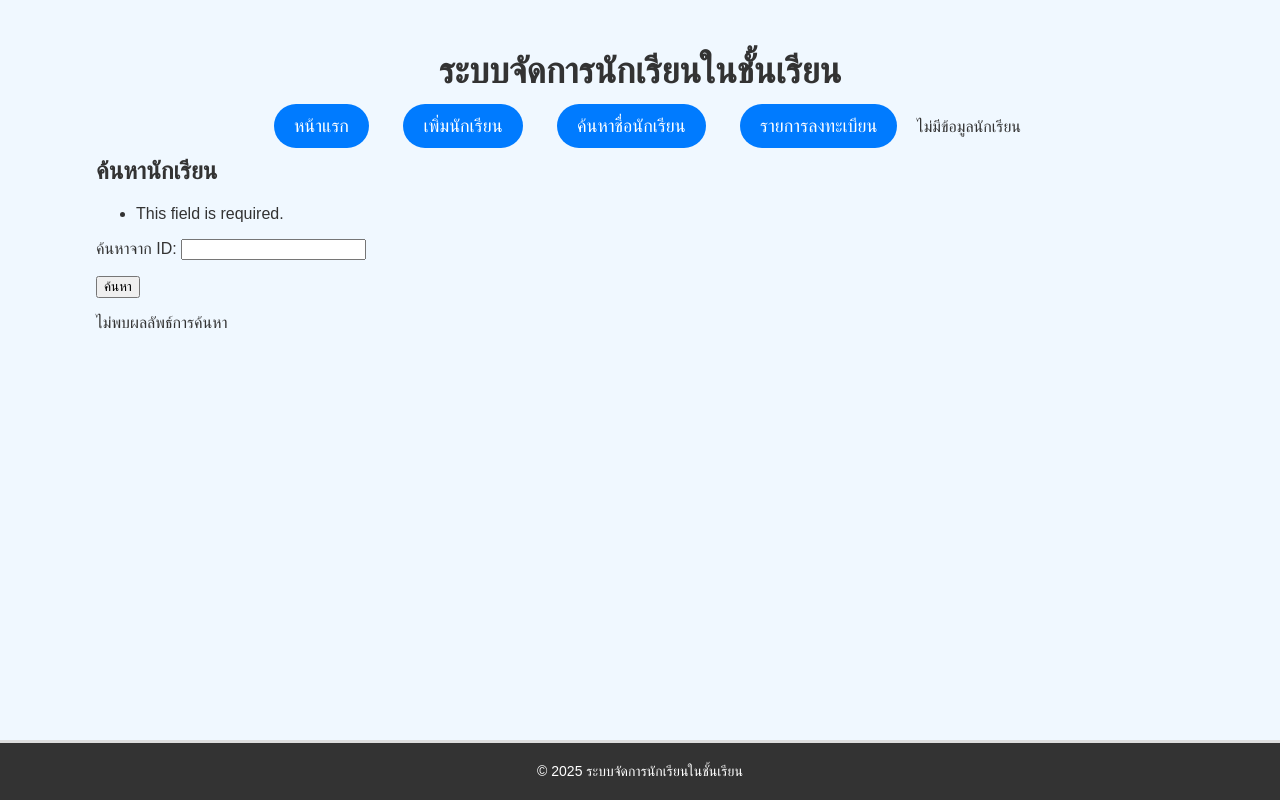
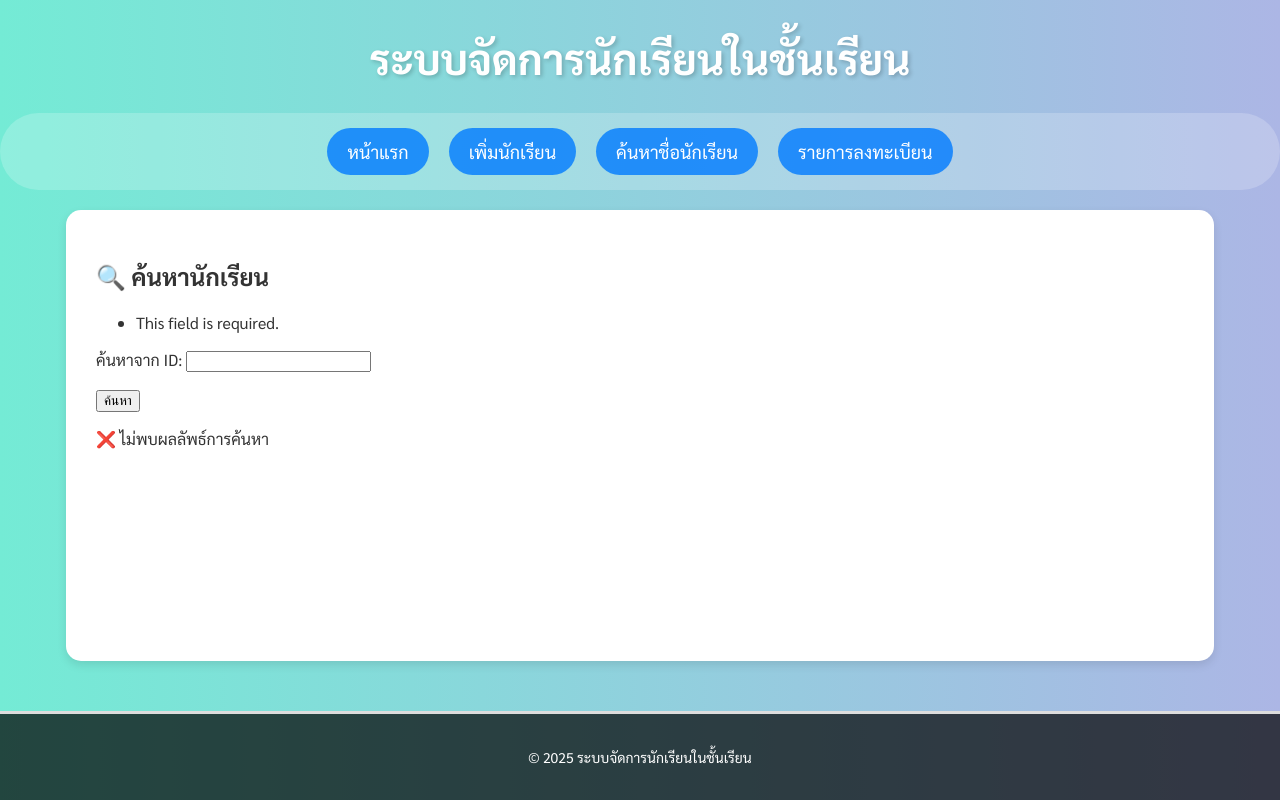
Before and after one commit to SirimongkolMannubut/data_students, a Django app: page /students/search/ in a window 1280 px wide. Run offline with Django 5.2, Linux system fonts and the light colour scheme.

Commit message:
งับ

```diff
--- a/student_app/forms.py
+++ b/student_app/forms.py
@@ -32,7 +32,7 @@ class CourseRegistrationForm(forms.ModelForm):
             instance.student = self.student  # กำหนด student ที่ลงทะเบียน
 
         # ตรวจสอบจำนวนผู้ลงทะเบียนของหลักสูตร
-        if instance.course.course_registration_set.count() >= instance.course.max_students:
+        if instance.course.registrations.count() >= instance.course.max_students:
             raise ValidationError(f"หลักสูตร {instance.course.name} เต็มแล้ว")  # ถ้าหลักสูตรเต็มแล้ว จะเกิด ValidationError
 
         # ถ้า commit เป็น True ก็จะบันทึกข้อมูลลงฐานข้อมูล
--- a/student_app/models.py
+++ b/student_app/models.py
@@ -15,13 +15,14 @@ class Course(models.Model):
     name = models.CharField(max_length=100)  # ชื่อหลักสูตร
     description = models.TextField()  # รายละเอียดหลักสูตร
     created_at = models.DateTimeField(auto_now_add=True)  # เวลาที่สร้าง
+    max_students = models.IntegerField(default=30)  # จำนวนสูงสุดของนักเรียนในหลักสูตร
 
     def __str__(self):
         return self.name
 
 class CourseRegistration(models.Model):
-    student = models.ForeignKey(Student, on_delete=models.CASCADE)
-    course = models.ForeignKey(Course, on_delete=models.CASCADE)
+    student = models.ForeignKey(Student, on_delete=models.CASCADE, related_name='registrations')  # เพิ่ม related_name
+    course = models.ForeignKey(Course, on_delete=models.CASCADE, related_name='registrations')  # เพิ่ม related_name
     date_registered = models.DateTimeField(auto_now_add=True)
 
     class Meta:
--- a/student_app/views.py
+++ b/student_app/views.py
@@ -20,7 +20,6 @@ def register_course(request, student_id=None):
     return render(request, 'register_course.html', {'form': form, 'student': student})
 
 
-
 # ฟังก์ชันแสดงรายการการลงทะเบียน
 def registration_list(request):
     registrations = CourseRegistration.objects.all()  # แสดงการลงทะเบียนทั้งหมด
@@ -31,6 +30,7 @@ def registration_list(request):
 def student_search(request):
     search_form = StudentSearchForm(request.GET)
     students = []  # เริ่มต้นเป็นลิสต์ว่างสำหรับเก็บผลลัพธ์
+    registrations = []  # เก็บการลงทะเบียนของนักเรียน
 
     if request.method == 'GET' and search_form.is_valid():
         search_id = search_form.cleaned_data.get('search_id')  # ดึง ID ที่กรอก
@@ -39,7 +39,10 @@ def student_search(request):
         if search_id:
             students = Student.objects.filter(id=search_id)
 
-    return render(request, 'student_search.html', {'form': search_form, 'students': students})
+            # ดึงการลงทะเบียนของนักเรียน
+            registrations = CourseRegistration.objects.filter(student__in=students)
+
+    return render(request, 'student_search.html', {'form': search_form, 'students': students, 'registrations': registrations})
 
 
 # หน้าแรก
--- a/templates/base.html
+++ b/templates/base.html
@@ -4,10 +4,11 @@
     <meta charset="UTF-8">
     <meta name="viewport" content="width=device-width, initial-scale=1.0">
     <title>{% block title %}ระบบจัดการนักเรียน{% endblock %}</title>
+    <link href="https://fonts.googleapis.com/css2?family=Sarabun:wght@300;400;700&display=swap" rel="stylesheet">
     <style>
         body {
-            font-family: 'Arial', sans-serif;
-            background-color: #f0f8ff;
+            font-family: 'Sarabun', sans-serif;
+            background: linear-gradient(to right, #74ebd5, #acb6e5);
             color: #333;
             margin: 0;
             padding: 0;
@@ -17,143 +18,190 @@
         }
         h1 {
             text-align: center;
-            color: #333;
-            margin-top: 50px;
-            font-size: 36px;
+            color: #fff;
+            margin-top: 30px;
+            font-size: 42px;
             font-weight: bold;
+            text-shadow: 2px 2px 4px rgba(0, 0, 0, 0.2);
         }
         nav {
-            text-align: center;
-            margin: 20px 0;
+            display: flex;
+            justify-content: center;
+            background: rgba(255, 255, 255, 0.2);
+            padding: 15px;
+            border-radius: 50px;
+
         }
         nav a {
             text-decoration: none;
-            color: white;
+            color: #fff;
             font-size: 18px;
             padding: 12px 20px;
-            background-color: #007bff;
-            border-radius: 50px;
-            margin: 0 15px;
-            transition: background-color 0.3s ease, transform 0.3s ease;
+            background: rgba(0, 123, 255, 0.8);
+            border-radius: 30px;
+            margin: 0 10px;
+            transition: all 0.3s ease;
         }
         nav a:hover {
-            background-color: #0056b3;
-            transform: scale(1.05);
+            background: rgba(0, 123, 255, 1);
+            transform: scale(1.1);
         }
         .container {
             width: 85%;
-            margin: 0 auto;
+            margin: 20px auto;
             flex-grow: 1;
+            background: white;
+            padding: 30px;
+            border-radius: 15px;
+            box-shadow: 0px 4px 10px rgba(0, 0, 0, 0.1);
         }
         footer {
             text-align: center;
             padding: 20px 0;
-            background-color: #333;
+            background: rgba(0, 0, 0, 0.7);
             color: white;
             font-size: 14px;
             border-top: 3px solid #ddd;
             margin-top: 30px;
         }
-        footer p {
-            margin: 0;
-        }
         .student-table {
             width: 100%;
             border-collapse: collapse;
-            margin-top: 30px;
+            margin-top: 20px;
         }
         .student-table th, .student-table td {
             border: 1px solid #ddd;
             padding: 15px;
             text-align: center;
-            font-size: 16px;
         }
         .student-table th {
-            background-color: #007bff;
+            background: #007bff;
             color: white;
-            font-weight: bold;
         }
         .student-table tr:nth-child(even) {
-            background-color: #f2f2f2;
+            background: #f8f9fa;
         }
         .student-table tr:hover {
-            background-color: #ddd;
+            background: #ddd;
         }
         .edit-btn, .delete-btn {
             text-decoration: none;
-            padding: 8px 15px;
-            border-radius: 4px;
+            padding: 10px 15px;
+            border-radius: 6px;
+            transition: all 0.3s ease;
         }
         .edit-btn {
-            background-color: #28a745;
+            background: #28a745;
             color: white;
         }
         .edit-btn:hover {
-            background-color: #218838;
+            background: #218838;
+            transform: scale(1.1);
         }
         .delete-btn {
-            background-color: #dc3545;
+            background: #dc3545;
             color: white;
         }
         .delete-btn:hover {
-            background-color: #c82333;
+            background: #c82333;
+            transform: scale(1.1);
         }
         .form-container {
-            max-width: 600px;
-            margin: 40px auto;
+            max-width: 500px;
+            margin: 30px auto;
             background: #fff;
-            padding: 30px;
-            border-radius: 8px;
-            box-shadow: 0px 4px 6px rgba(0, 0, 0, 0.1);
-        }
-        .form-container form {
-            display: flex;
-            flex-direction: column;
+            padding: 25px;
+            border-radius: 12px;
+            box-shadow: 0px 4px 10px rgba(0, 0, 0, 0.1);
         }
         .form-container input, .form-container select {
-            padding: 12px;
+            padding: 10px;
             margin-bottom: 15px;
             border: 1px solid #ccc;
             border-radius: 6px;
+            width: 100%;
             font-size: 16px;
         }
         .save-btn {
-            background-color: #007bff;
+            background: #007bff;
             color: white;
             border: none;
             padding: 12px 20px;
             cursor: pointer;
             border-radius: 6px;
             font-size: 18px;
-            transition: background-color 0.3s ease, transform 0.3s ease;
+            transition: all 0.3s ease;
+            width: 100%;
         }
         .save-btn:hover {
-            background-color: #0056b3;
+            background: #0056b3;
             transform: scale(1.05);
         }
         .cancel-btn {
-            display: inline-block;
-            margin-left: 10px;
-            padding: 8px 15px;
-            background-color: #6c757d;
+            display: block;
+            text-align: center;
+            margin-top: 10px;
+            padding: 10px 15px;
+            background: #6c757d;
             color: white;
-            border-radius: 4px;
+            border-radius: 6px;
             text-decoration: none;
             font-size: 16px;
         }
         .cancel-btn:hover {
-            background-color: #5a6268;
+            background: #5a6268;
         }
         .page-title {
             text-align: center;
-            margin-bottom: 30px;
-            font-size: 24px;
+            font-size: 28px;
             color: #333;
+            margin-bottom: 20px;
+
+
         }
+
+        @media (max-width: 768px) {
+            h1 {
+                font-size: 28px;
+                margin-top: 20px;
+            }
+            nav {
+                flex-direction: column;
+                align-items: center;
+                padding: 10px;
+            }
+            nav a {
+                font-size: 16px;
+                padding: 10px 15px;
+                margin: 5px 0;
+                width: 90%;
+                text-align: center;
+            }
+            .container {
+                width: 95%;
+                padding: 15px;
+            }
+            .student-table th, .student-table td {
+                padding: 10px;
+                font-size: 14px;
+            }
+            .form-container {
+                max-width: 100%;
+                padding: 20px;
+            }
+            .save-btn {
+                font-size: 16px;
+                padding: 10px;
+            }
+            .cancel-btn {
+                font-size: 14px;
+                padding: 8px;
+            }
+        }
+
     </style>
 </head>
 <body>
-    <div class="container">
     <h1>ระบบจัดการนักเรียนในชั้นเรียน</h1>
     <nav>
         <a href="{% url 'student_list' %}">หน้าแรก</a>
@@ -163,10 +211,10 @@
         {% if student %}
         <a href="{% url 'register_course' student_id=student.id %}">ลงทะเบียนเรียน</a>
         {% else %}
-            <span>ไม่มีข้อมูลนักเรียน</span>
+        <span style="color: white;"></span>
         {% endif %}
-
     </nav>
+    <div class="container">
         {% block content %}{% endblock %}
     </div>
     <footer>
--- a/templates/student_search.html
+++ b/templates/student_search.html
@@ -1,9 +1,11 @@
 {% extends 'base.html' %}
 
 {% block content %}
-<h2>ค้นหานักเรียน</h2>
+<div class="search-container">
+    <h2>🔍 ค้นหานักเรียน</h2>
 
     <!-- ฟอร์มค้นหานักเรียน -->
+    <div class="card">
         <form method="GET">
             {% csrf_token %}
             <div class="form-group">
@@ -28,35 +34,63 @@
                         <tr>
                             <td>{{ student.id }}</td>
                             <td>{{ student.name }}</td>
-                    <td>{{ student.grade }}</td> <!-- เพิ่มการแสดงเกรด -->
+                            <td>{{ student.grade }}</td>
+                            <td>{{ student.email }}</td>
+                            <td>
+                                {% for registration in registrations %}
+                                    {% if registration.student == student %}
+                                        <p>{{ registration.course.name }}</p>
+                                    {% endif %}
+                                {% empty %}
+                                    <p>ยังไม่มีการลงทะเบียน</p>
+                                {% endfor %}
+                            </td>
                         </tr>
                     {% endfor %}
                 </tbody>
             </table>
+        </div>
     {% else %}
-    <p>ไม่พบผลลัพธ์การค้นหา</p>
+        <p class="no-result">❌ ไม่พบผลลัพธ์การค้นหา</p>
     {% endif %}
+</div>
 {% endblock %}
 
 <style>
-    /* Page title */
+    body {
+        font-family: 'Prompt', sans-serif;
+        background-color: #f4f7fc;
+        margin: 0;
+        padding: 0;
+    }
+
+    .search-container {
+        max-width: 800px;
+        margin: 40px auto;
+        padding: 20px;
+        text-align: center;
+    }
+
     h2 {
-        text-align: center;
-        color: #444;
+        color: #333;
+        font-size: 24px;
         margin-bottom: 20px;
     }
 
-    /* Form */
-    .form-group {
-        margin-bottom: 20px;
+    /* Card Design */
+    .card {
+        background: white;
+        padding: 20px;
+        border-radius: 10px;
+        box-shadow: 0 4px 8px rgba(0, 0, 0, 0.1);
     }
 
+    /* Form */
     .form-group input, .form-group select {
         padding: 12px;
         width: 100%;
-        margin-bottom: 10px;
         border: 1px solid #ccc;
-        border-radius: 4px;
+        border-radius: 6px;
         font-size: 16px;
     }
 
@@ -101,5 +150,12 @@
 
     .student-table tr:hover {
         background-color: #f1f1f1;
+        transition: background 0.3s ease;
+    }
+
+    .no-result {
+        margin-top: 20px;
+        color: #ff4d4d;
+        font-size: 18px;
     }
 </style>
```
Also changed, not shown: other parts of templates/student_search.html (+27 -8 lines), templates/registration_list.html (+52 -7 lines), student_app/migrations/0002_course_max_students_alter_courseregistration_course_and_more.py (added). Lines whose indentation alone changed are shown as unchanged.
